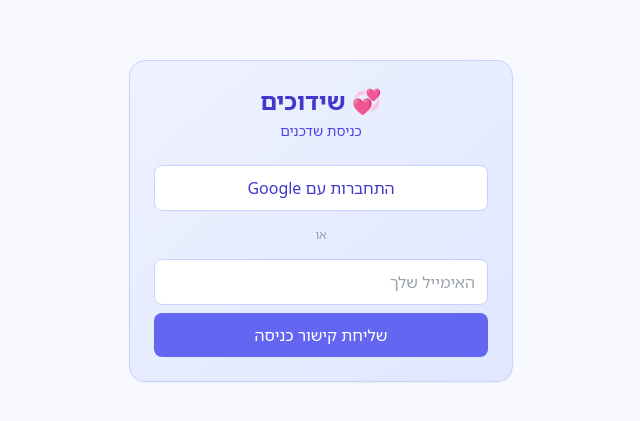
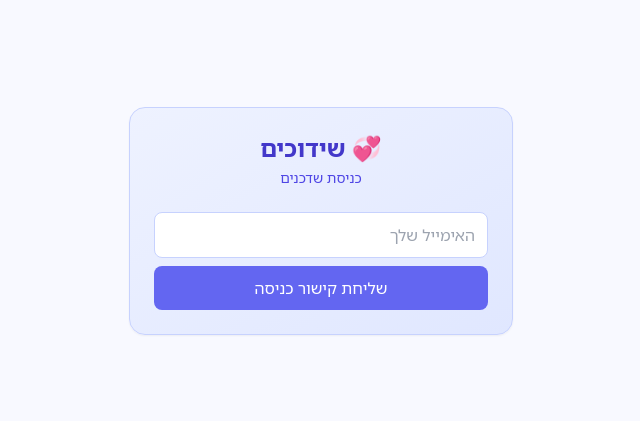
Before and after one commit to splintor/PairMaker, a Next.js app: page /signin in a window 1280 px wide. Shown: the part 179-600 px from the top of the page, without its empty margins (427-1067 px from the left). Built offline with nearby package versions, Linux system fonts and the light colour scheme; no server answers.

Commit message:
fix(m2): only show Google sign-in button when AUTH_GOOGLE_ID is configured

```diff
--- a/src/app/(auth)/signin/page.tsx
+++ b/src/app/(auth)/signin/page.tsx
@@ -1,4 +1,6 @@
 import { signIn } from "@/lib/auth";
+
+const googleEnabled = !!process.env.AUTH_GOOGLE_ID;
 
 export default function SignInPage() {
   return (
@@ -7,6 +9,8 @@ export default function SignInPage() {
         <h1 className="text-2xl font-extrabold text-brand-700 text-center">💞 שידוכים</h1>
         <p className="text-center text-sm text-brand-600 mt-1 mb-6">כניסת שדכנים</p>
 
+        {googleEnabled && (
+          <>
             <form
               action={async () => {
                 "use server";
@@ -19,6 +23,8 @@ export default function SignInPage() {
             </form>
 
             <div className="my-4 text-center text-xs text-slate-400">או</div>
+          </>
+        )}
 
         <form
           action={async (fd: FormData) => {
```
Lines whose indentation alone changed are shown as unchanged.
